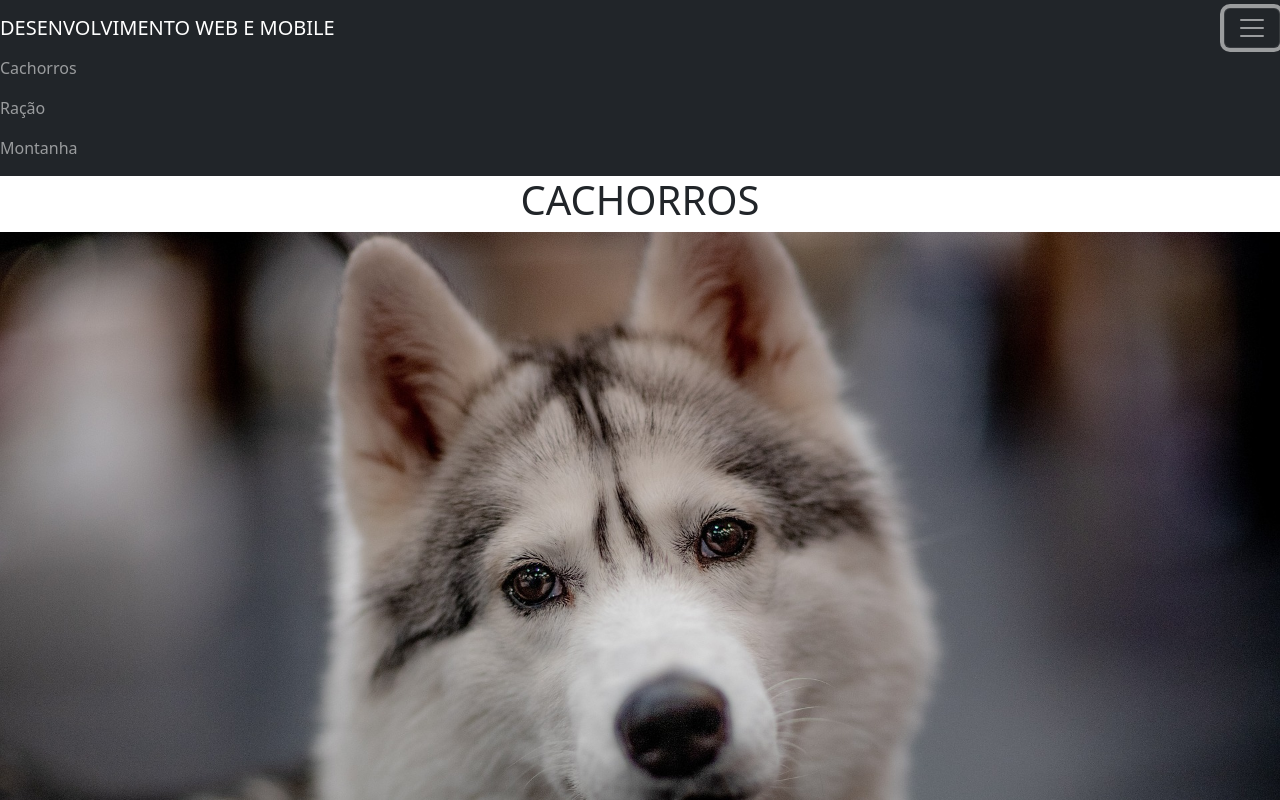
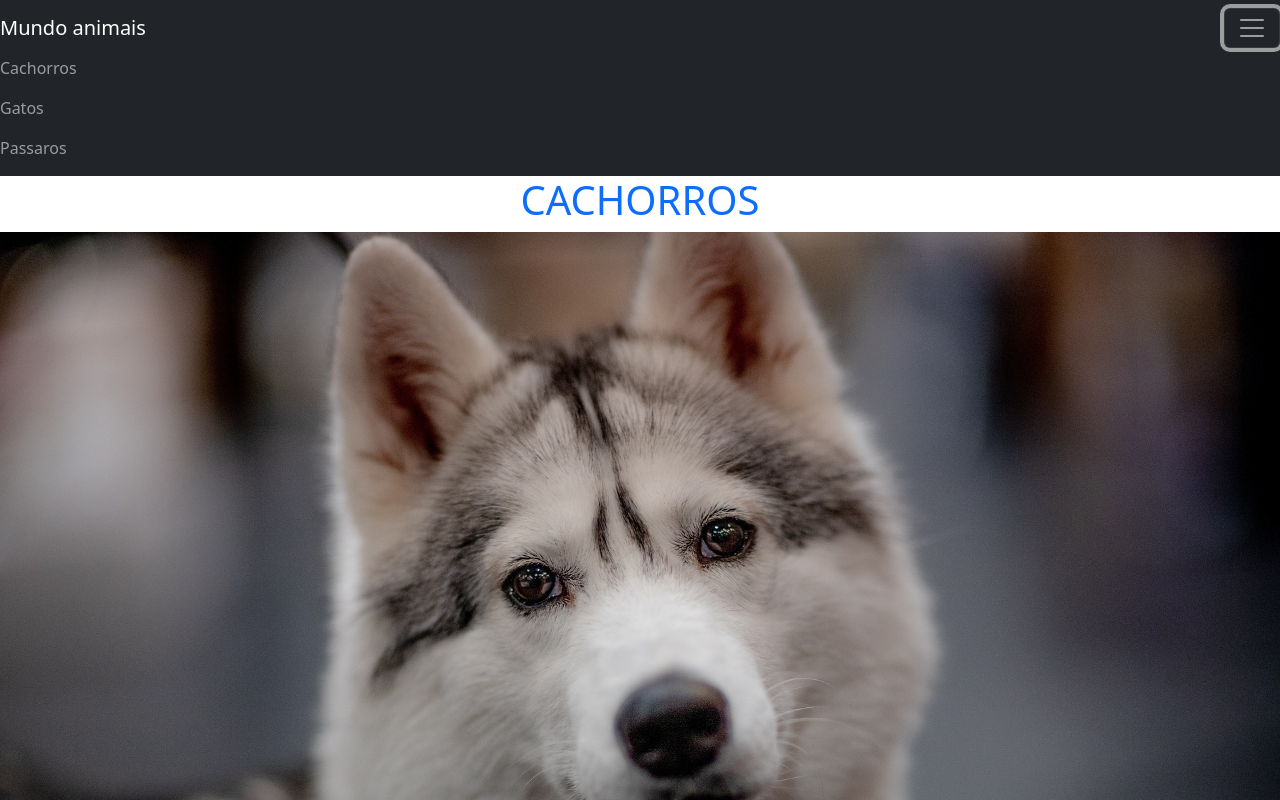
Before and after one commit to Hebersonmiliano/Bootstrap-responsivo, a plain HTML site: page index.html in a window 1280 px wide. Both pictures are taken after a click on the button "Alterna navegação". Shown: the top 800 px of the page. Drawn offline with nearby package versions, Linux system fonts and the light colour scheme.

Commit message:
atualizando

```diff
--- a/index.html
+++ b/index.html
@@ -10,7 +10,7 @@
 
 
     <nav class="navbar navbar-dark bg-dark">
-  <a class="navbar-brand" href="#">DESENVOLVIMENTO WEB E MOBILE</a>
+  <a class="navbar-brand" href="#">Mundo animais</a>
   <button class="navbar-toggler" type="button" data-toggle="collapse" data-target="#textoNavbar" aria-controls="textoNavbar" aria-expanded="false" aria-label="Alterna navegação">
     <span class="navbar-toggler-icon"></span>
   </button>
@@ -20,10 +20,10 @@
         <a class="nav-link" href="#">Cachorros<span class="sr-only"></span></a>
       </li>
       <li class="nav-item">
-        <a class="nav-link" href="#">Ração</a>
+        <a class="nav-link" href="#">Gatos</a>
       </li>
       <li class="nav-item">
-        <a class="nav-link" href="#">Montanha</a>
+        <a class="nav-link" href="#">Passaros</a>
       </li>
     </ul>
     <span class="navbar-text">
@@ -31,23 +31,13 @@
     </span>
   </div>
 </nav>
-
-
-
-
-
-
-
-    <h1 class="text-center">CACHORROS</h1>
+    <h1 class="text-primary text-center">CACHORROS</h1>
     <img src="1.jpg" width="100% " height="50%" alt="">
-    <img src="2.jpg" width="100% " height="50%" alt="">
-    <img src="3.jpg" width="100% " height="50%" alt="">
-    <img src="4.jpg" width="100% " height="50%" alt="">
     <img src="5.jpg" width="100% " height="50%" alt="">
     <img src="6.jpg" width="100% " height="50%" alt="">
     <img src="7.jpg" width="100% " height="50%" alt="">
     <img src="8.jpg" width="100% " height="50%" alt="">
-    <h1 class="text-center">GATOS</h1>
+    <h1 class="text-primary text-center">GATOS</h1>
     <img src="G1.jpg" width="100% " height="50%" alt="">
     <script src="https://code.jquery.com/jquery-3.4.1.slim.min.js" integrity="sha384-J6qa4849blE2+poT4WnyKhv5vZF5SrPo0iEjwBvKU7imGFAV0wwj1yYfoRSJoZ+n" crossorigin="anonymous"></script>
     <script src="https://cdn.jsdelivr.net/npm/popper.js@1.16.0/dist/umd/popper.min.js" integrity="sha384-Q6E9RHvbIyZFJoft+2mJbHaEWldlvI9IOYy5n3zV9zzTtmI3UksdQRVvoxMfooAo" crossorigin="anonymous"></script>
```
